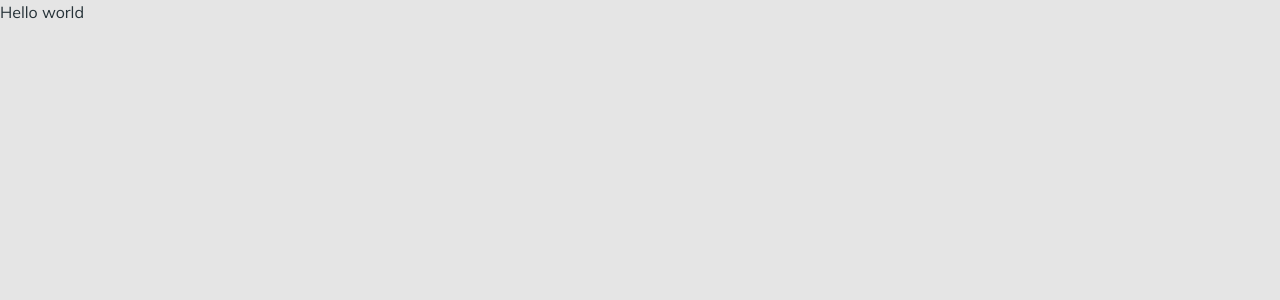
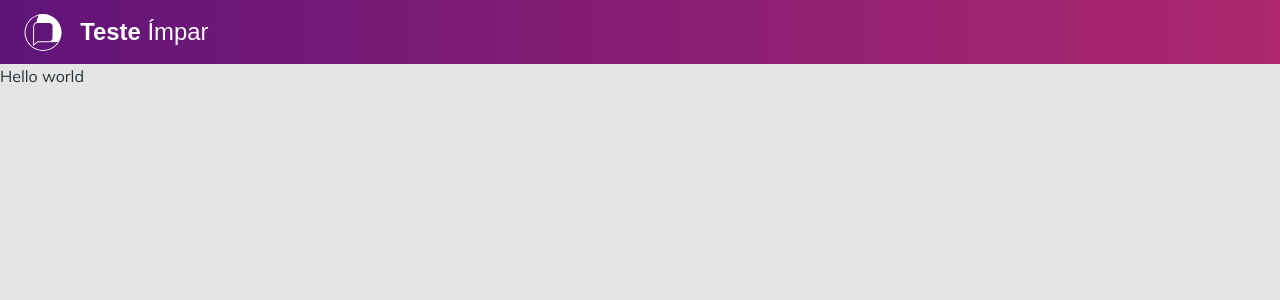
Before and after one commit to pedroparadella/frontendpl, a Next.js app: page / in a window 1280 px wide. Shown: the top 300 px of the page. Built offline with nearby package versions, Linux system fonts and the light colour scheme.

Commit message:
feat: component Header

```diff
--- /dev/null
+++ b/src/components/Header.tsx
@@ -0,0 +1,19 @@
+import { Box, Flex } from '@chakra-ui/react';
+import Image from 'next/image';
+
+export default function Header() {
+  return (
+    <Box as='header' bgGradient='linear(to-l, #AE276F, #5F1478)'>
+      <Flex
+        w='100%'
+        maxW='1400'
+        h='16'
+        mx='auto'
+        px='6'
+        align='center'
+      >
+        <Image src='/assets/logo.svg' alt='logo' width='192' height='37' />
+      </Flex>
+    </Box>
+  );
+}
--- a/src/pages/_app.tsx
+++ b/src/pages/_app.tsx
@@ -1,13 +1,17 @@
-import type { AppProps } from 'next/app'
-import { ChakraProvider } from '@chakra-ui/react'
-import { theme } from '../styles/theme'
+import type { AppProps } from 'next/app';
+
+import { ChakraProvider } from '@chakra-ui/react';
+import { theme } from '../styles/theme';
+
+import Header from '../components/Header';
 
 function MyApp({ Component, pageProps }: AppProps) {
   return (
     <ChakraProvider theme={theme}>
+      <Header />
       <Component {...pageProps} />
     </ChakraProvider>
-  )
+  );
 }
 
-export default MyApp
+export default MyApp;
```
Also changed, not shown: public/assets/logo.svg (added).
